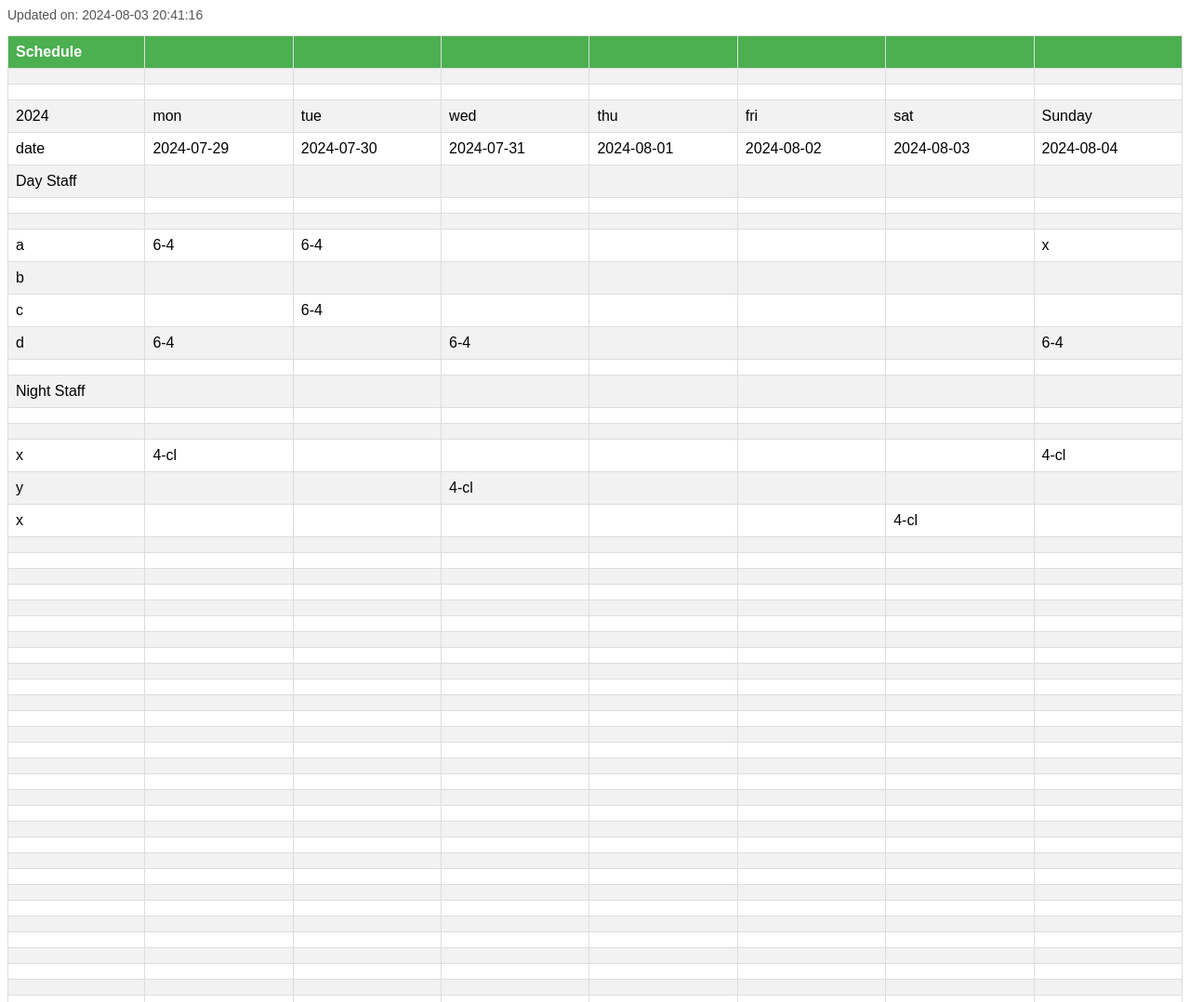
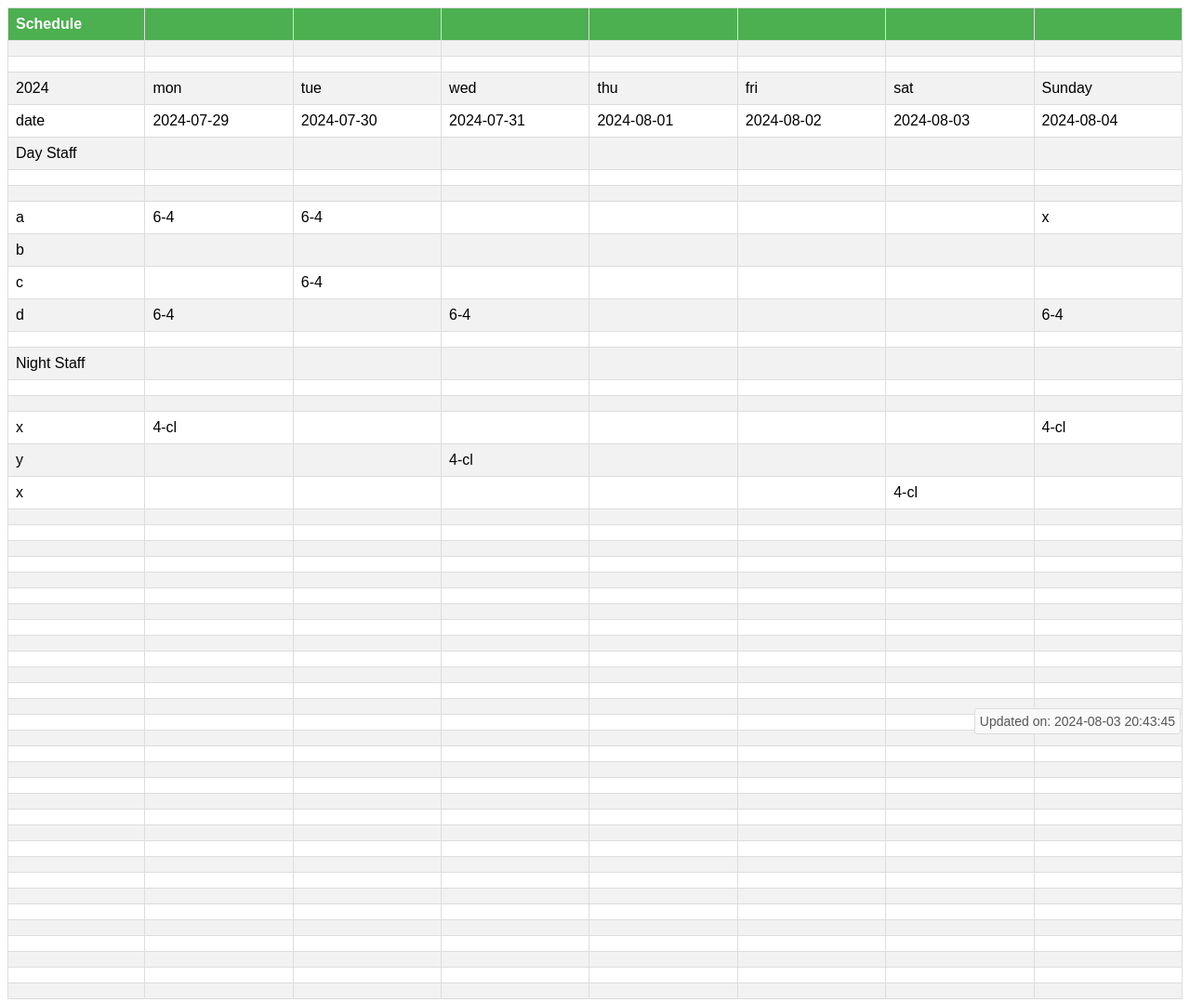
Before and after one commit to wen388ch/crew-schedule, a plain HTML site: page index.html in a window 1280 px wide. Shown: the top 1078 px of the page at 93% size. Drawn offline with Linux system fonts and the light colour scheme.

Commit message:
Automated commit from Excel

```diff
--- a/index.html
+++ b/index.html
@@ -4,9 +4,9 @@ table { width: 100%; border-collapse: collapse; }
 th, td { border: 1px solid #ddd; padding: 8px; text-align: left; }
 tr:nth-child(even) { background-color: #f2f2f2; }
 th { background-color: #4CAF50; color: white; }
-p { font-size: 14px; color: #555; }
+.updated-time { position: fixed; bottom: 10px; right: 10px; font-size: 14px; color: #555; background-color: #f9f9f9; padding: 5px; border: 1px solid #ddd; border-radius: 3px; }
 </style></head><body>
-<p>Updated on: 2024-08-03 20:41:16</p>
+<div class='updated-time'>Updated on: 2024-08-03 20:43:45</div>
 <table>
 <tr>
 <th>Schedule</th>
```
